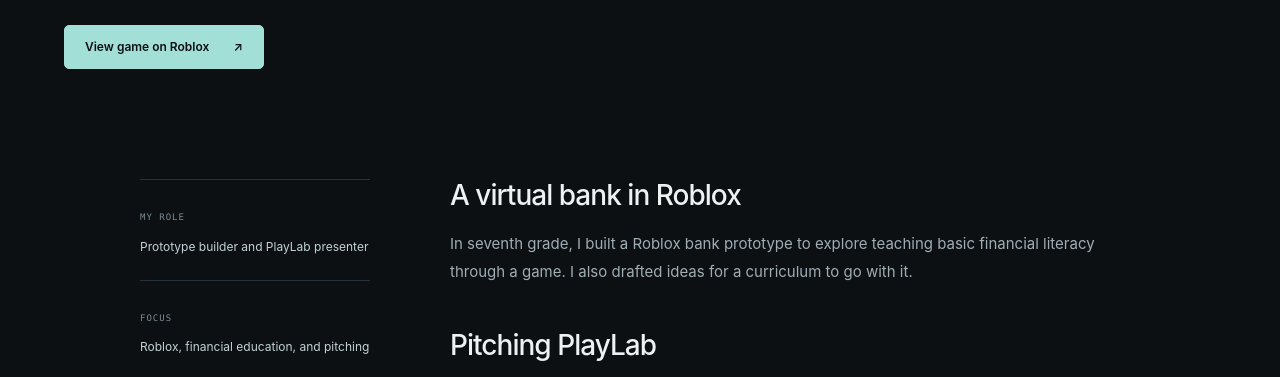
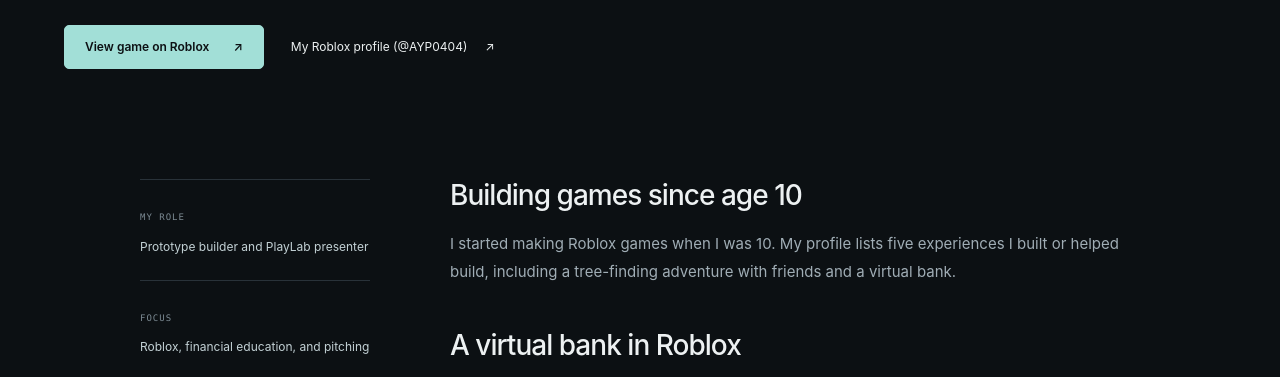
Before and after one commit to anaypandit/anaypandit.github.io, a plain HTML site: page projects/financial-literacy/index.html in a window 1280 px wide. Shown: the part 386-763 px from the top of the page. Drawn offline with Linux system fonts and the light colour scheme.

Commit message:
Add Roblox game count and profile, and refresh the portfolio README

```diff
--- a/projects/financial-literacy/index.html
+++ b/projects/financial-literacy/index.html
@@ -5,6 +5,7 @@
     <p class="case-lead">An early experiment in teaching money skills through a game.</p>
     <div class="case-links">
       <a class="button" href="https://www.roblox.com/games/11183658746" target="_blank" rel="noopener noreferrer">View game on Roblox <span aria-hidden="true">↗</span><span class="sr-only"> (opens in a new tab)</span></a>
+      <a class="quiet-link" href="https://www.roblox.com/users/1608117595/profile" target="_blank" rel="noopener noreferrer">My Roblox profile (@AYP0404) <span aria-hidden="true">↗</span><span class="sr-only"> (opens in a new tab)</span></a>
     </div>
   </div>
   <div class="case-layout">
@@ -13,6 +14,7 @@
       <div><span class="micro">FOCUS</span><p>Roblox, financial education, and pitching</p></div>
     </aside>
     <article class="case-story">
+      <section><h2>Building games since age 10</h2><p>I started making Roblox games when I was 10. My profile lists five experiences I built or helped build, including a tree-finding adventure with friends and a virtual bank.</p></section>
       <section><h2>A virtual bank in Roblox</h2><p>In seventh grade, I built a Roblox bank prototype to explore teaching basic financial literacy through a game. I also drafted ideas for a curriculum to go with it.</p></section>
       <section><h2>Pitching PlayLab</h2><p>In 2024, I pitched PlayLab at The Venture Center’s Pitch N’ Punch and took first place, earning a $300 competition prize.</p></section>
     </article>
```
Also changed, not shown: index.html (+1 -1 lines), 1 other file.
